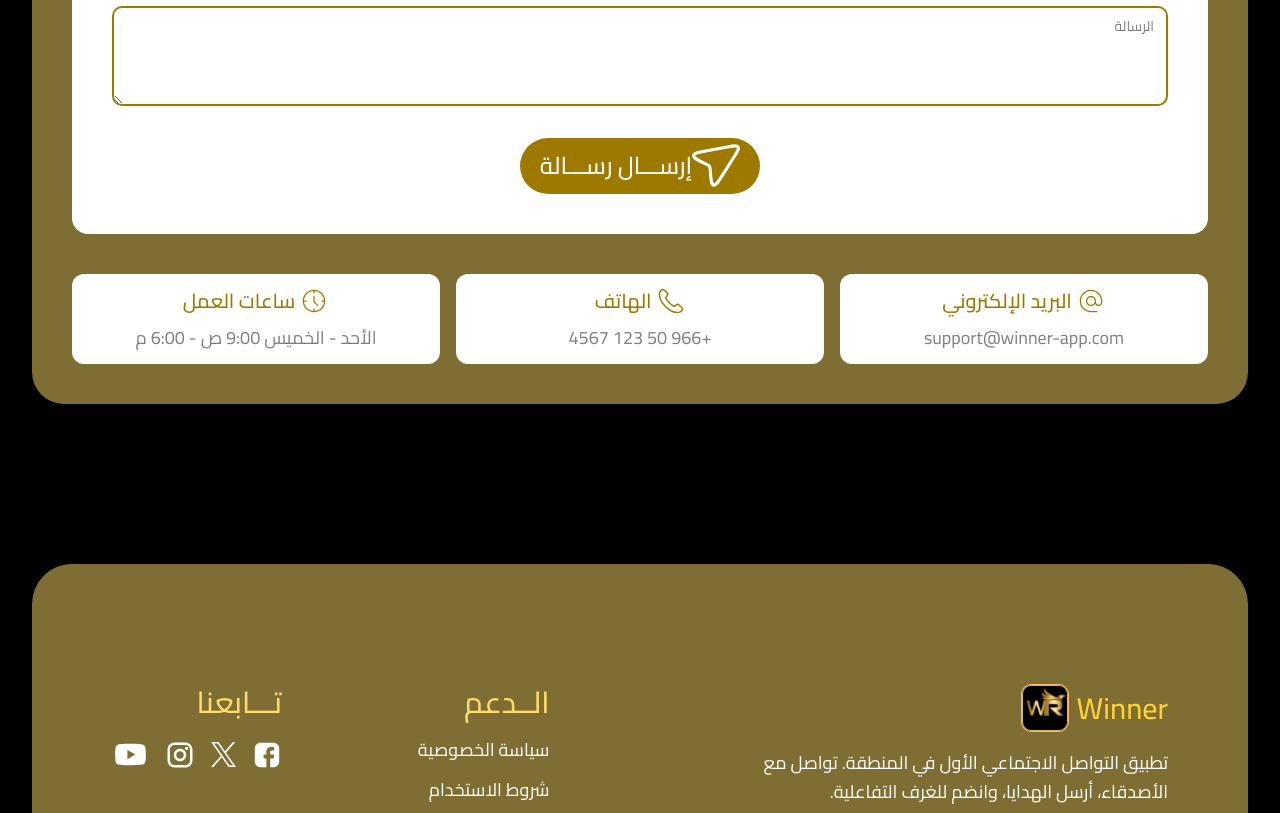
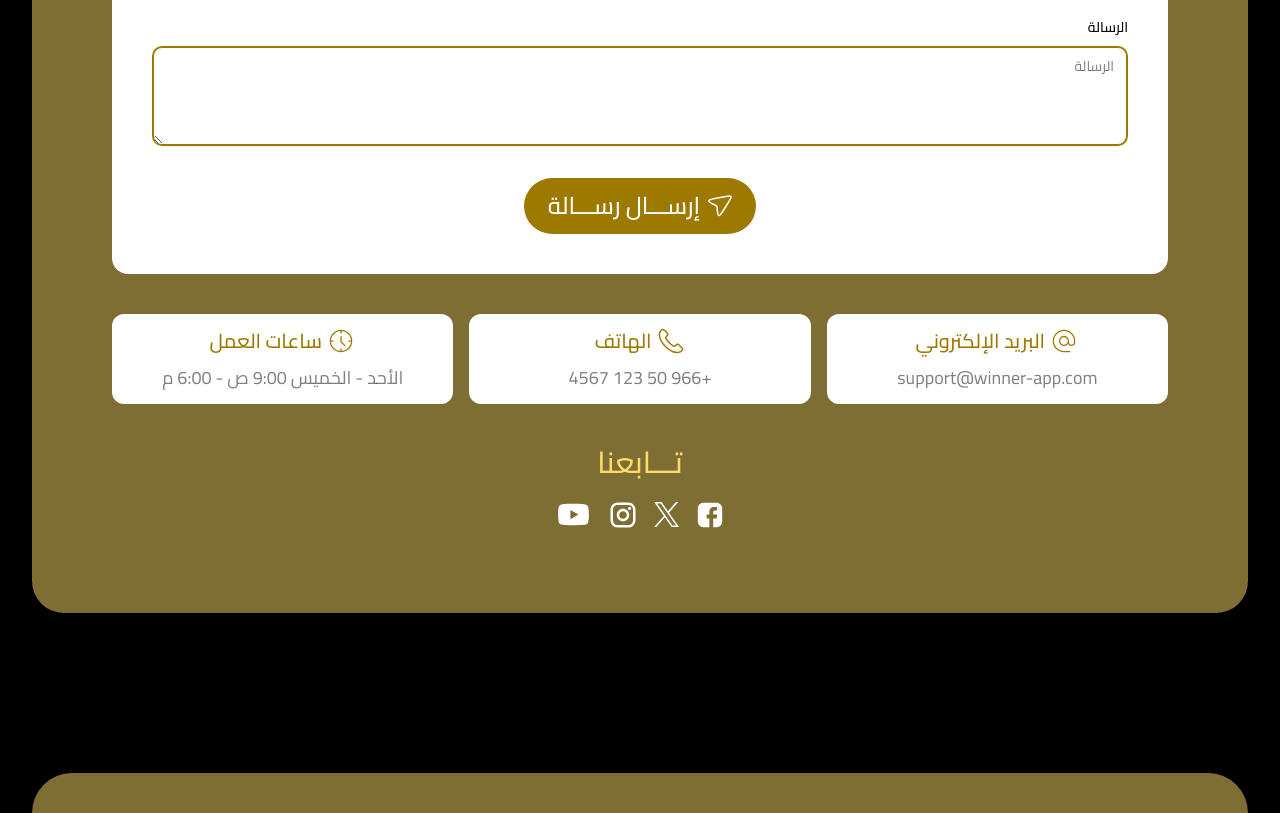
Before and after one commit to odaibishr/winner-app, a React (Vite) app: page /contact in a window 1280 px wide. Shown: the part 960-1773 px from the top of the page. Built offline with nearby package versions, Linux system fonts and the light colour scheme.

Commit message:
added spescripe us to form section

```diff
--- a/src/components/ContactForm.jsx
+++ b/src/components/ContactForm.jsx
@@ -95,8 +95,8 @@ export default function ContactForm() {
 				/>
 
 				<div className="group">
-                    <button type="submit" className="bg-secondary cursor-pointer rounded-full flex items-center mx-auto py-1 px-5 group-hover:scale-95 transition-all duration-200">
-                        <img src="/send.svg" alt="send icon"  className="w-12 h-12"/>
+                    <button type="submit" className="bg-secondary cursor-pointer rounded-full flex items-center justify-center gap-2 mx-auto py-3 px-6 group-hover:scale-95 transition-all duration-200">
+                        <img src="/send.svg" alt="send icon"  className="w-6 h-6"/>
                         <span className="md:text-2xl text-xl text-white font-medium" >إرســـال رســـالة</span>
                     </button>
                 </div>
--- a/src/components/FormSection.jsx
+++ b/src/components/FormSection.jsx
@@ -1,18 +1,19 @@
 import ContactForm from "./ContactForm.jsx";
 import ContactFormCard from "./ContactFormCard.jsx";
+import {Link} from "react-router-dom";
 
 const FormSection = () => {
     return (
       <section className="py-10 md:py-20 container">
-          <div className="bg-primary/50 rounded-4xl p-5 md:p-10">
+          <div className="bg-primary/50 rounded-4xl p-10 md:p-20">
               <div className="w-full h-full bg-white p-5 md:p-10 rounded-2xl text-center">
                   <h1 className="mb-10 flex items-center justify-center gap-1">
                       <img src="/message.svg" alt="Message" className="hidden md:block w-12 h-12" />
-                      <span className="text-xl md:text-4xl text-secondary font-medium ">أرســـل لنـــــا رســــالــة...</span>
+                      <span className="text-2xl md:text-4xl text-secondary font-medium ">أرســـل لنـــــا رســــالــة...</span>
                   </h1>
                   <ContactForm />
               </div>
-                  <div className="mt-10 flex flex-col md:flex-row justify-between items-center gap-4">
+              <div className="mt-10 flex flex-col md:flex-row justify-between items-center gap-4">
                       <ContactFormCard
                         title="البريد الإلكتروني"
                         content="support@winner-app.com"
@@ -28,7 +29,25 @@ const FormSection = () => {
                         content="الأحد - الخميس  9:00 ص - 6:00 م"
                         icon="/clock.svg"
                       />
+              </div>
+              <div className="flex flex-col items-center justify-center gap-4 mt-10">
+                  <h2 className="text-primary text-3xl font-medium">تـــابعنا</h2>
+                  <div className="flex items-center gap-4">
+                      <Link to="/support">
+                          <img src="/facebook.svg" alt="facebook" />
+                      </Link>
+                      <Link to="/support">
+                          <img src="/twitter.svg" alt="twitter" />
+                      </Link>
+                      <Link to="/support">
+                          <img src="/instagram.svg" alt="instagram" />
+                      </Link>
+                      <Link to="/support">
+                          <img src="/youtube.svg" alt="youtube" />
+                      </Link>
                   </div>
+              </div>
+
           </div>
       </section>
     );
```
